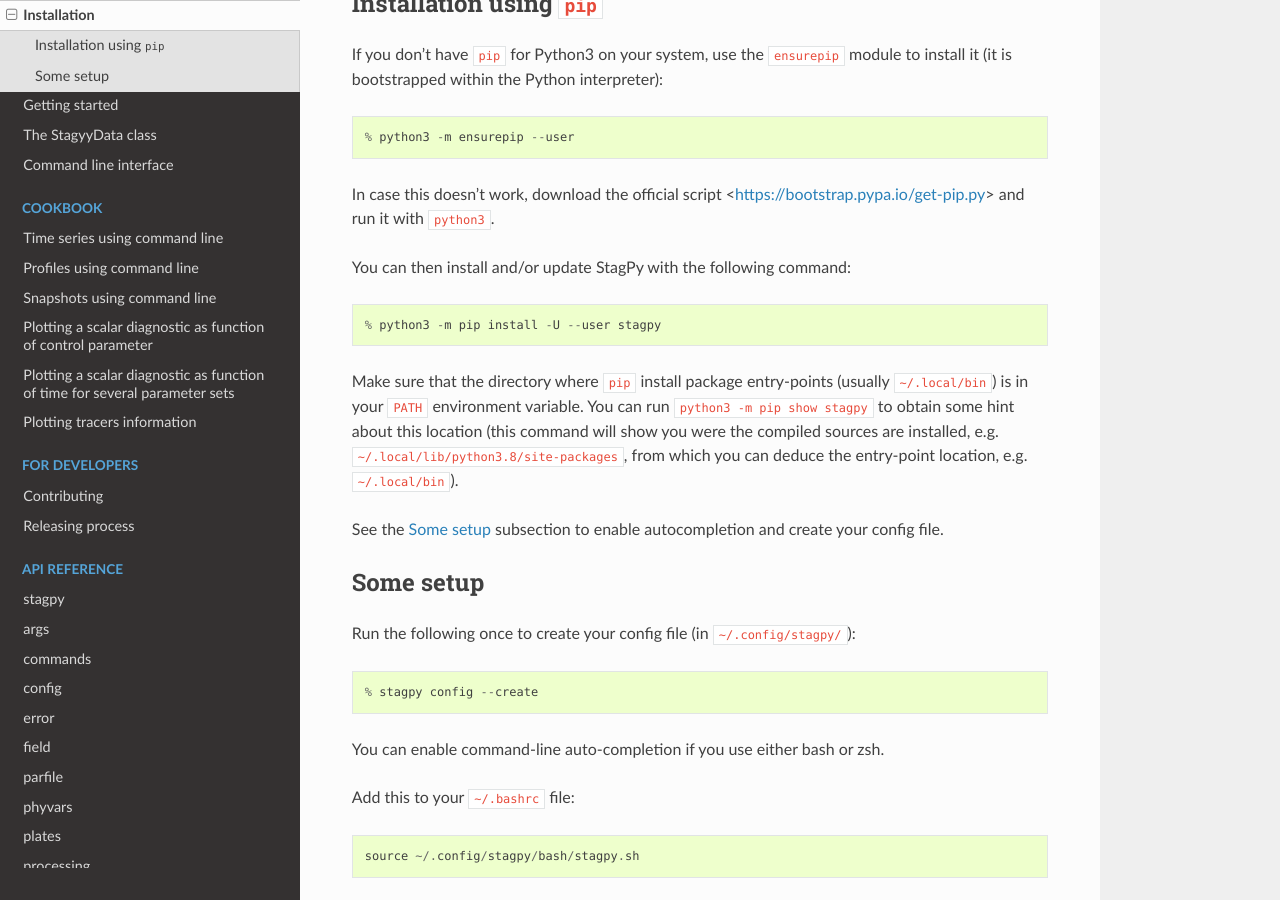
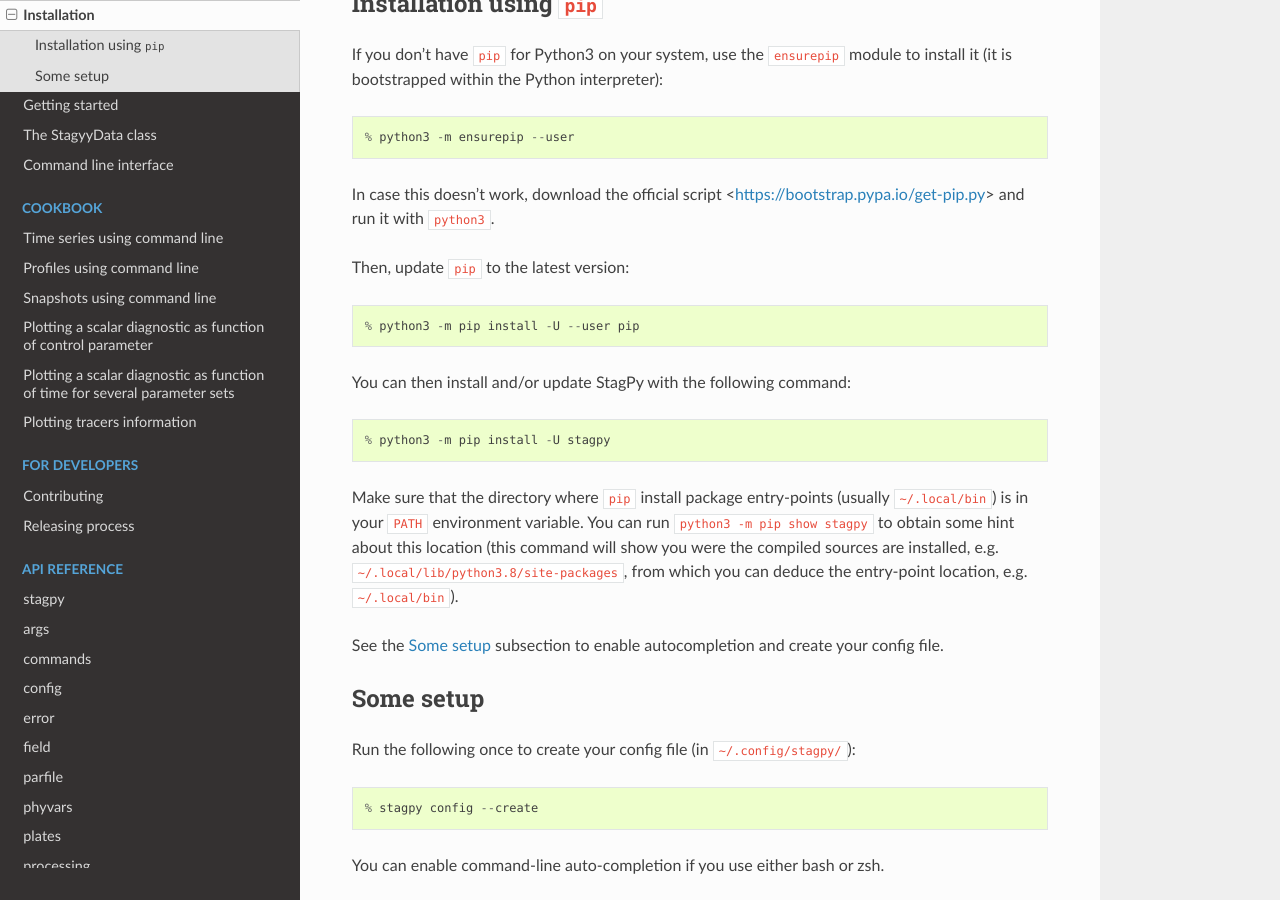
Before and after one commit to StagPython/StagPy, a Sphinx documentation site: the page built from docs/sources/install.rst, in a window 1280 px wide and 900 px high, scrolled down 318 px. Built offline with Sphinx 7.4.7 and the Read the Docs theme 2.0.0, drawn with Linux system fonts in a browser that asks for light colours; the version number could not be read and is left out.

Commit message:
Recommend updating pip in installation doc
Newer versions of `pip` no longer require the `--user` switch.

```diff
--- a/docs/sources/developers.rst
+++ b/docs/sources/developers.rst
@@ -41,7 +41,7 @@
 The StagPy documentation is built with Sphinx_. To build it locally, install
 and update the needed packages::
 
-    % python3 -m pip install -U --user sphinx sphinx-rtd-theme
+    % python3 -m pip install -U sphinx sphinx-rtd-theme
 
 .. _Sphinx: https://www.sphinx-doc.org
 
--- a/docs/sources/install.rst
+++ b/docs/sources/install.rst
@@ -21,9 +21,13 @@
 In case this doesn't work, download the official script
 <https://bootstrap.pypa.io/get-pip.py> and run it with ``python3``.
 
+Then, update ``pip`` to the latest version::
+
+    % python3 -m pip install -U --user pip
+
 You can then install and/or update StagPy with the following command::
 
-    % python3 -m pip install -U --user stagpy
+    % python3 -m pip install -U stagpy
 
 Make sure that the directory where ``pip`` install package entry-points
 (usually ``~/.local/bin``) is in your ``PATH`` environment variable.
```
Also changed, not shown: other parts of docs/sources/developers.rst (+1 -1 lines).
